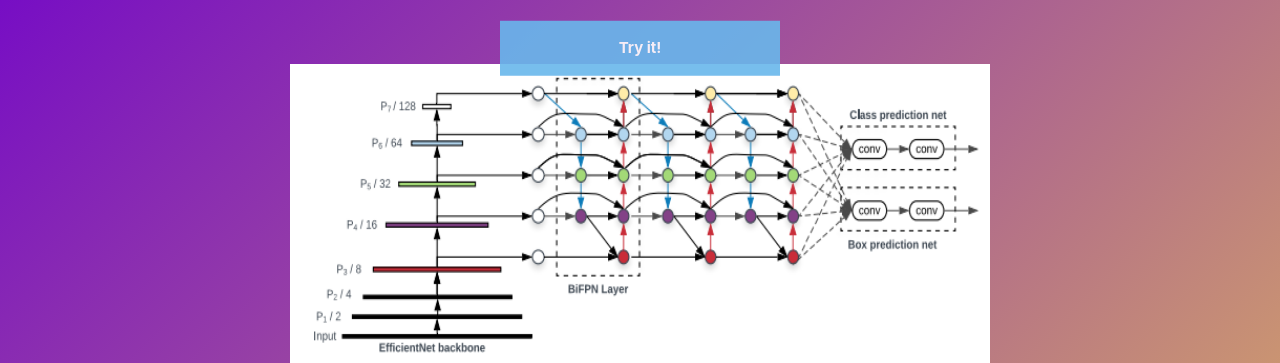
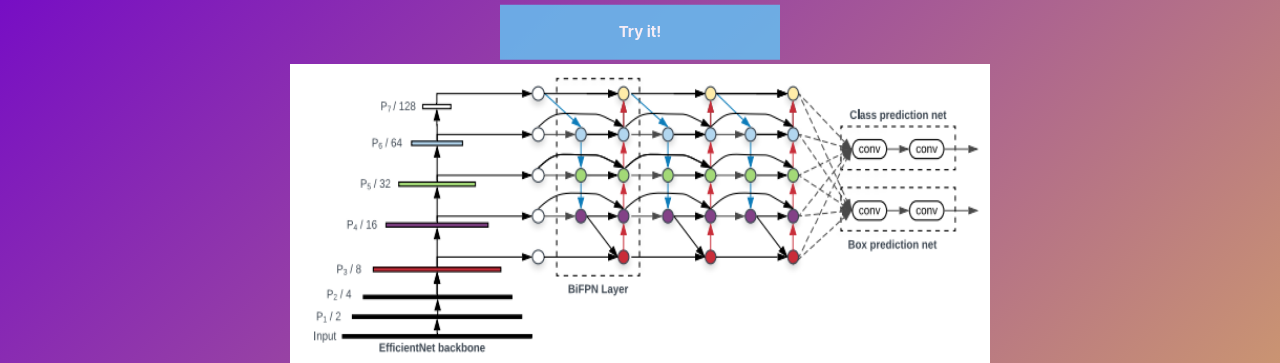
Before and after one commit to ShumilinDmA/Object_detection_pet, a Flask app: page /info in a window 1280 px wide. Shown: the part 56-419 px from the top of the page. Run offline with Flask 2, Linux system fonts and the light colour scheme; some libraries are stand-ins or nearby versions.

Commit message:
correction in Try it button position

```diff
--- a/app/templates/base.html
+++ b/app/templates/base.html
@@ -27,7 +27,7 @@
               left: 50%;
               width: 280px;
               transform: translate(-50%, -50%);
-              top: 13%
+              top: 11%
         }
 
         .form-popup {
--- a/web_app.py
+++ b/web_app.py
@@ -3,4 +3,4 @@
 # PORT = 7000
 
 if __name__ == "__main__":
-    app.run()
+    app.run(debug=True)
```
